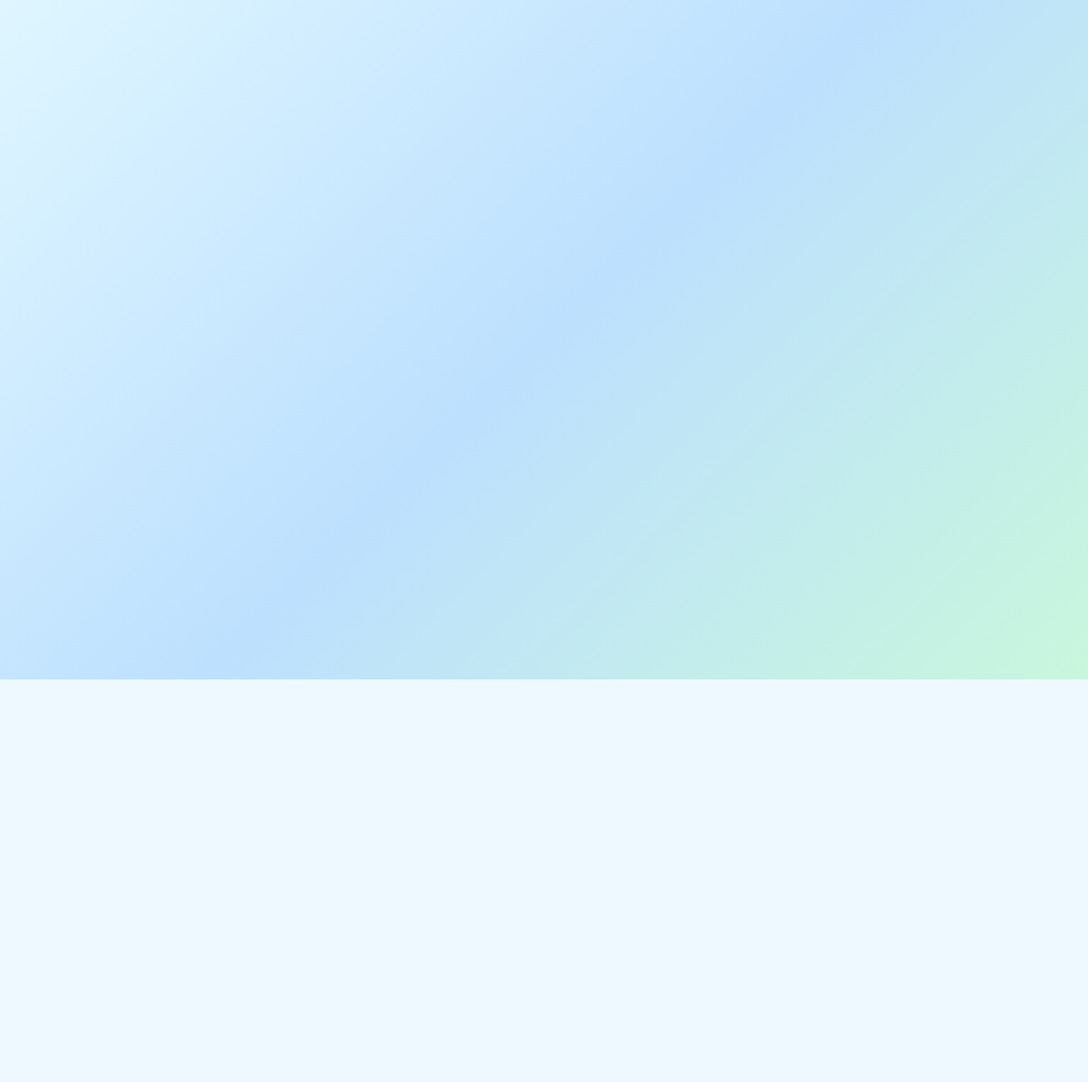
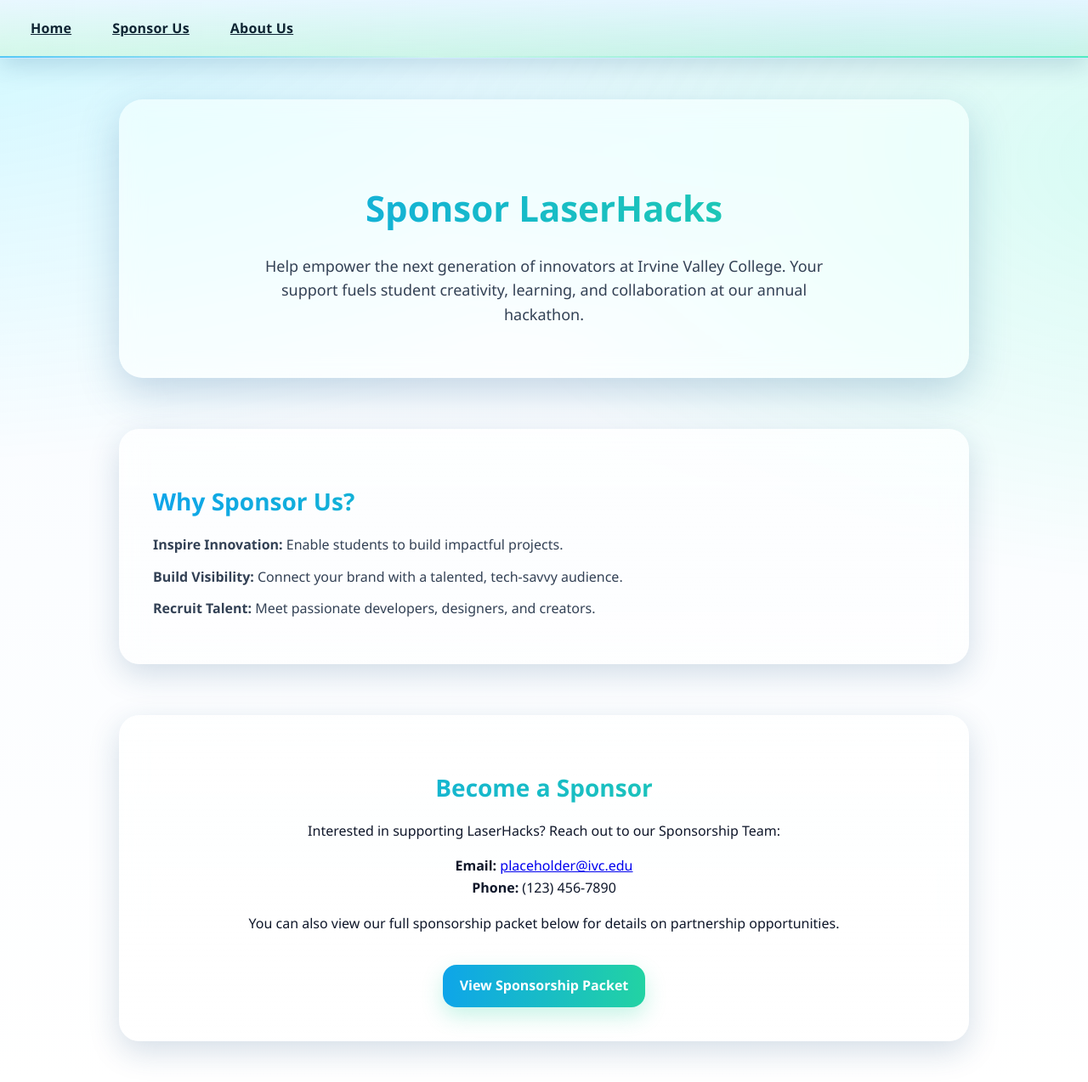
Before and after one commit to olashin1/laserhacks_site, a React (Vite) app: page /sponsor-us in a window 1280 px wide. Before the commit this address had no page. Shown: the whole page at 85% size. Before the commit the page ends 800 px from the top, so only its background shows below. Built offline with nearby package versions, Linux system fonts and the light colour scheme.

Commit message:
sponsorship page

```diff
--- a/src/App.jsx
+++ b/src/App.jsx
@@ -1,19 +1,20 @@
-import { BrowserRouter, Routes, Route } from 'react-router-dom';
-import Home from './pages/Home'
-import AboutUs from './pages/AboutUs';
-
+import { BrowserRouter, Routes, Route } from "react-router-dom";
+import Home from "./pages/Home";
+import AboutUs from "./pages/AboutUs";
+import SponsorUs from "./pages/SponsorUs";
 
 function App() {
   return (
     <>
       <BrowserRouter>
         <Routes>
-          <Route path='/' element={<Home />}></Route>
-          <Route path='/about-us' element={<AboutUs />}></Route>
+          <Route path="/" element={<Home />}></Route>
+          <Route path="/about-us" element={<AboutUs />}></Route>
+          <Route path="sponsor-us" element={<SponsorUs />}></Route>
         </Routes>
       </BrowserRouter>
     </>
   );
 }
 
-export default App
+export default App;
--- /dev/null
+++ b/src/pages/SponsorUs.jsx
@@ -0,0 +1,70 @@
+import NavBar from "../components/NavBar";
+import "../styles/sponsor_us.css";
+
+export default function SponsorUs() {
+  return (
+    <>
+      <NavBar />
+      <main className="su-page">
+        <div className="su-container">
+          <section className="su-hero">
+            <h1 className="su-title">Sponsor LaserHacks</h1>
+            <p className="su-lead">
+              Help empower the next generation of innovators at Irvine Valley
+              College. Your support fuels student creativity, learning, and
+              collaboration at our annual hackathon.
+            </p>
+          </section>
+
+          <section className="su-section">
+            <div className="su-card">
+              <h2>Why Sponsor Us?</h2>
+              <ul>
+                <li>
+                  <strong>Inspire Innovation:</strong> Enable students to build
+                  impactful projects.
+                </li>
+                <li>
+                  <strong>Build Visibility:</strong> Connect your brand with a
+                  talented, tech-savvy audience.
+                </li>
+                <li>
+                  <strong>Recruit Talent:</strong> Meet passionate developers,
+                  designers, and creators.
+                </li>
+              </ul>
+            </div>
+          </section>
+
+          <section className="su-section su-center">
+            <div className="su-card">
+              <h2>Become a Sponsor</h2>
+              <p>
+                Interested in supporting LaserHacks? Reach out to our
+                Sponsorship Team:
+              </p>
+              <p>
+                <strong>Email:</strong>{" "}
+                <a href="mailto:placeholder@ivc.edu">placeholder@ivc.edu</a>
+                <br />
+                <strong>Phone:</strong> (123) 456-7890
+              </p>
+              <p>
+                You can also view our full sponsorship packet below for details
+                on partnership opportunities.
+              </p>
+              <a
+                href="https://docs.google.com/document/your-sponsorship-packet-link"
+                target="_blank"
+                rel="noopener noreferrer"
+                className="su-btn primary"
+              >
+                View Sponsorship Packet
+              </a>
+            </div>
+          </section>
+        </div>
+      </main>
+    </>
+  );
+}
--- /dev/null
+++ b/src/styles/sponsor_us.css
@@ -0,0 +1,142 @@
+.su-page {
+  min-height: 100vh;
+  background: radial-gradient(
+      1200px 600px at -10% -10%,
+      rgba(0, 232, 255, 0.18),
+      transparent
+    ),
+    radial-gradient(
+      900px 500px at 110% 10%,
+      rgba(0, 255, 170, 0.14),
+      transparent
+    ),
+    linear-gradient(180deg, #f7fbff, #ffffff);
+  color: #0f172a;
+}
+
+.su-container {
+  max-width: 1000px;
+  margin: 0 auto;
+  padding: 48px 24px;
+}
+
+.su-hero {
+  text-align: center;
+  padding: 60px 30px;
+  border-radius: 28px;
+  background: rgba(255, 255, 255, 0.55);
+  backdrop-filter: blur(14px) saturate(160%);
+  -webkit-backdrop-filter: blur(14px) saturate(160%);
+  box-shadow: 0 16px 48px rgba(30, 100, 150, 0.25);
+}
+
+.su-title {
+  font-size: 42px;
+  font-weight: 900;
+  background: linear-gradient(90deg, #0ea5e9, #22d3a3);
+  -webkit-background-clip: text;
+  -webkit-text-fill-color: transparent;
+  margin-bottom: 20px;
+}
+
+.su-lead {
+  font-size: 18px;
+  color: #334155;
+  max-width: 700px;
+  margin: 0 auto;
+  line-height: 1.6;
+}
+
+.su-section {
+  margin-top: 60px;
+}
+
+.su-card {
+  background: linear-gradient(
+    180deg,
+    rgba(255, 255, 255, 0.72),
+    rgba(255, 255, 255, 0.5)
+  );
+  border-radius: 24px;
+  padding: 40px;
+  box-shadow: 0 12px 36px rgba(20, 70, 120, 0.18);
+  backdrop-filter: blur(14px) saturate(140%);
+  -webkit-backdrop-filter: blur(14px) saturate(140%);
+}
+
+.su-card h2 {
+  font-size: 28px;
+  font-weight: 800;
+  background: linear-gradient(90deg, #0ea5e9, #22d3a3);
+  -webkit-background-clip: text;
+  -webkit-text-fill-color: transparent;
+  margin-bottom: 16px;
+}
+
+.su-card ul {
+  list-style: none;
+  padding: 0;
+  margin: 0;
+}
+
+.su-card ul li {
+  margin-bottom: 12px;
+  color: #334155;
+  font-size: 16px;
+}
+
+.su-table {
+  width: 100%;
+  border-collapse: collapse;
+  margin-top: 20px;
+}
+
+.su-table th,
+.su-table td {
+  border: 1px solid rgba(14, 165, 233, 0.25);
+  padding: 12px 16px;
+  text-align: left;
+  color: #334155;
+}
+
+.su-table th {
+  background: rgba(240, 249, 255, 0.8);
+  font-weight: 700;
+}
+
+.su-center {
+  text-align: center;
+}
+
+.su-btn.primary {
+  display: inline-block;
+  margin-top: 20px;
+  background: linear-gradient(90deg, #0ea5e9, #22d3a3);
+  color: white;
+  font-weight: 800;
+  border: none;
+  border-radius: 16px;
+  padding: 12px 20px;
+  cursor: pointer;
+  text-decoration: none;
+  box-shadow: 0 10px 24px rgba(34, 211, 161, 0.25);
+  transition: transform 0.12s ease;
+}
+
+.su-btn.primary:hover {
+  transform: translateY(-2px);
+}
+
+@media (max-width: 600px) {
+  .su-title {
+    font-size: 32px;
+  }
+
+  .su-lead {
+    font-size: 16px;
+  }
+
+  .su-card {
+    padding: 24px;
+  }
+}
```
